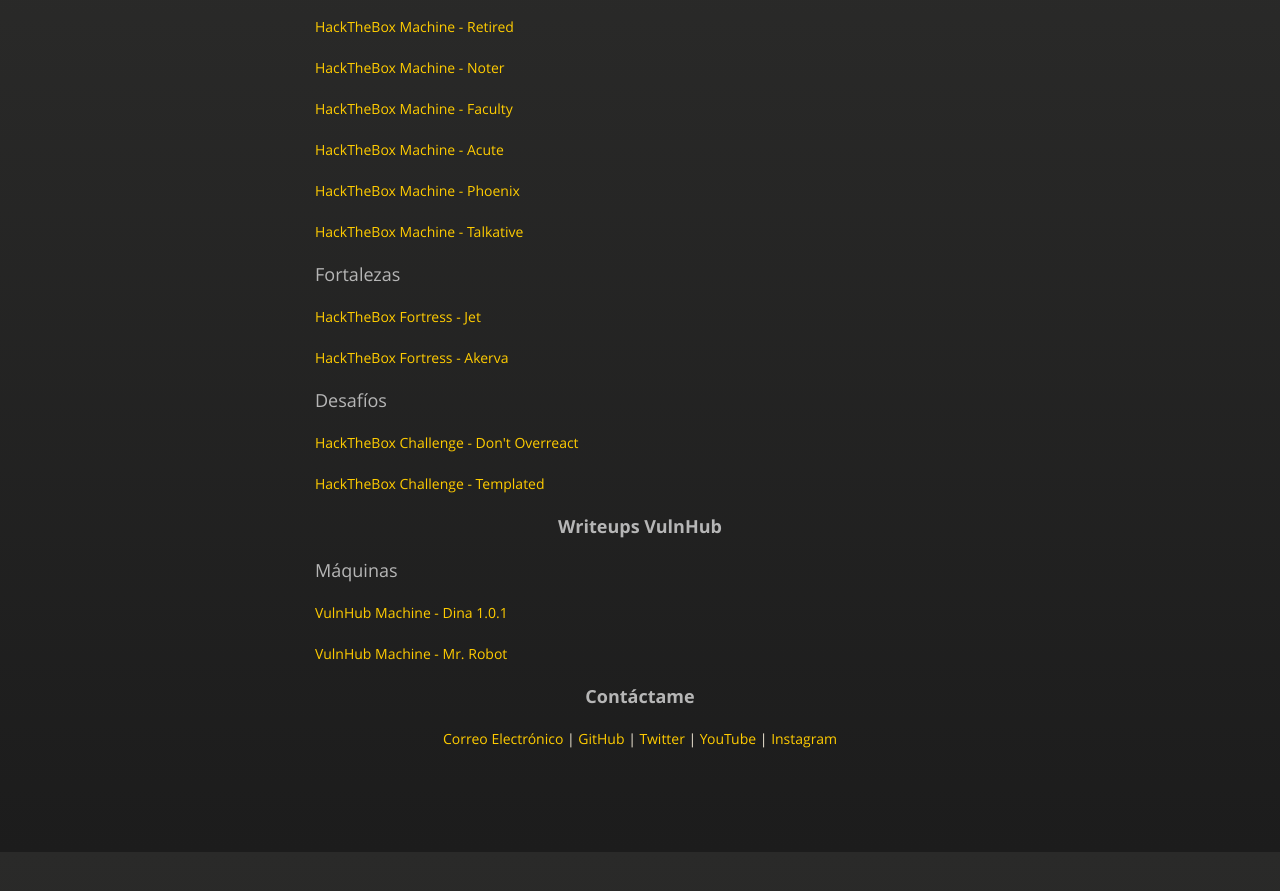
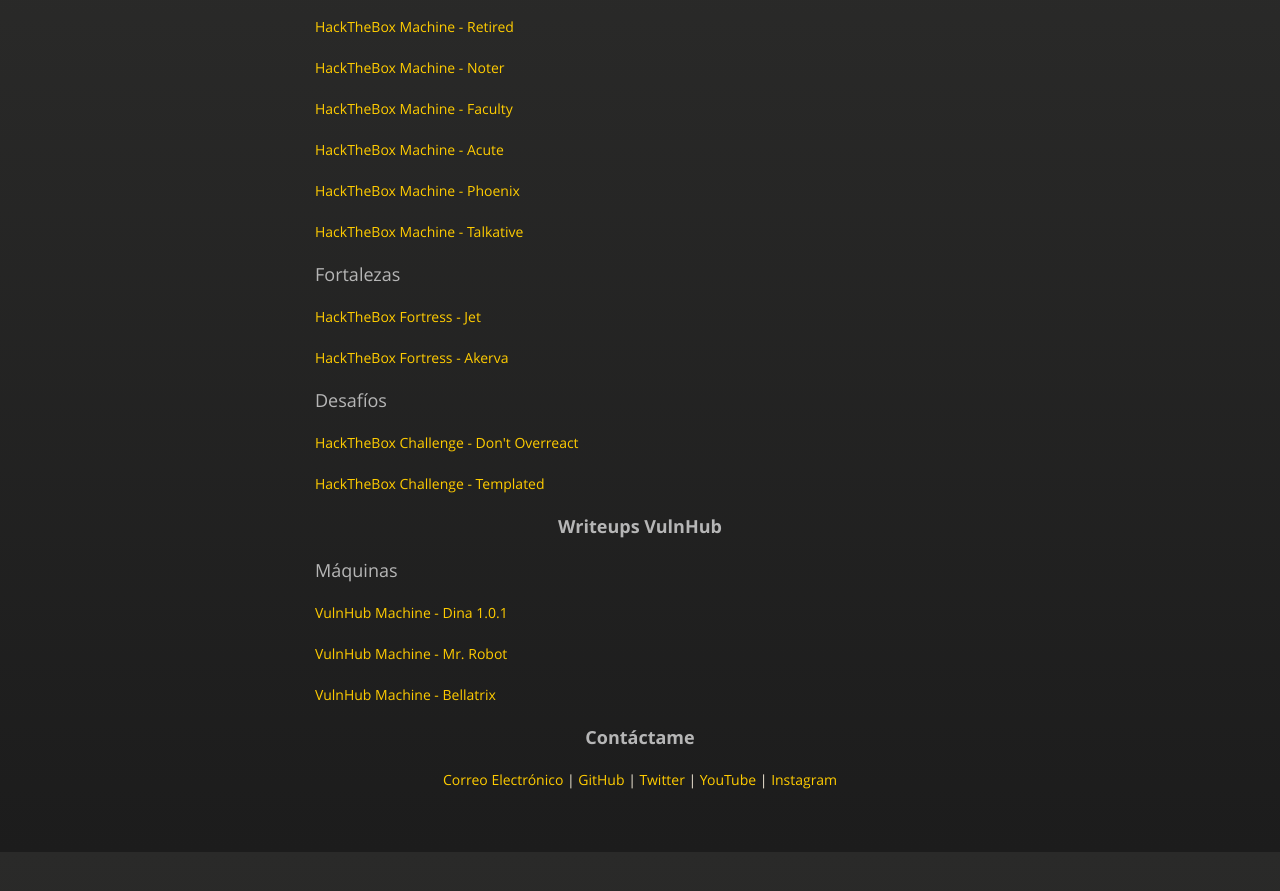
Before and after one commit to henryp911/gg-new.github.io, a Jekyll site: the page index.html, which Jekyll copies as it is, in a window 1280 px wide and 900 px high, scrolled down 948 px. Shown: the top 891 px of the window. Built offline with Jekyll 4.4.1, drawn with Linux system fonts in a browser that asks for light colours; before the commit the page ends 1807 px from its top, so only the background shows below that.

Commit message:
Update index.html

```diff
--- a/index.html
+++ b/index.html
@@ -72,6 +72,7 @@
 <h3><p>Máquinas</p></h3>
 <p><a href="./vulnhub/dina 1.0.1/">VulnHub Machine - Dina 1.0.1</a></p>
 <p><a href="./vulnhub/mr. robot/">VulnHub Machine - Mr. Robot</a></p>
+<p><a href="./vulnhub/bellatrix/">VulnHub Machine - Bellatrix</a></p>
 
 <center><h3><p><strong>Contáctame</strong></p></h3>
 <p><a href="mailto: gatogamer1155@gmail.com">Correo Electrónico</a> |
```
